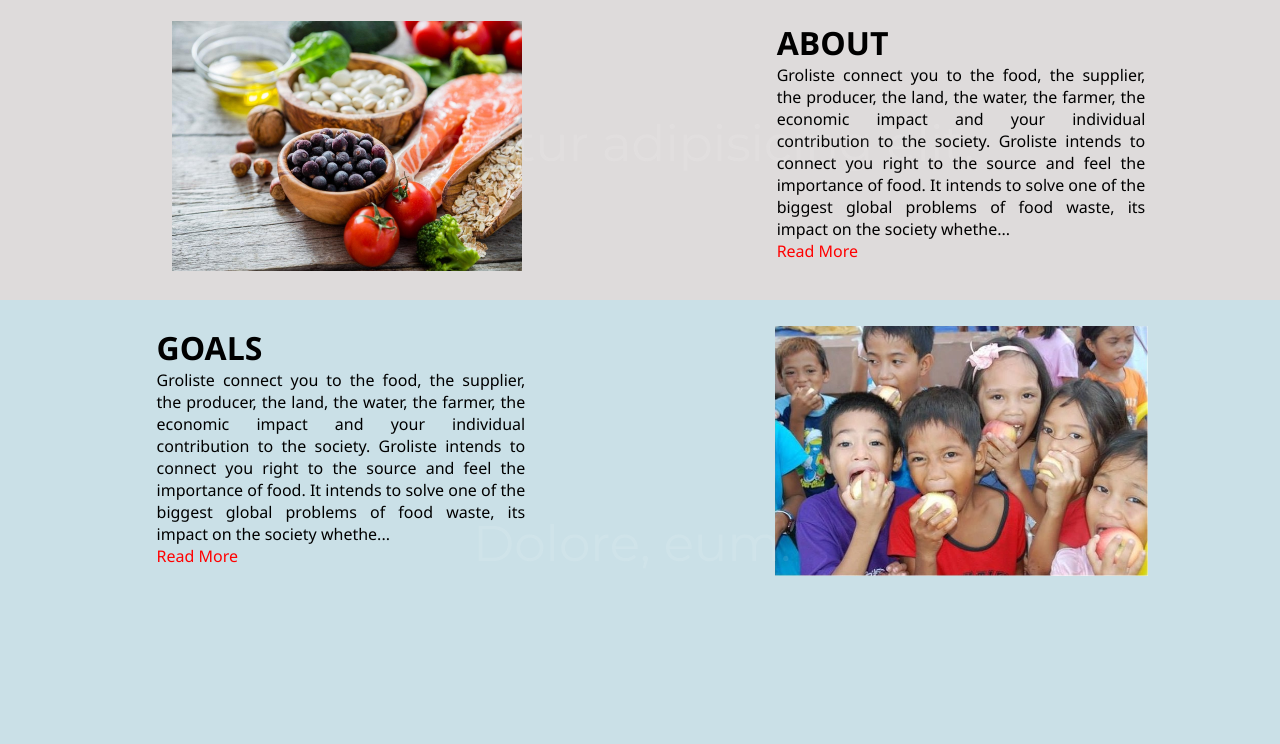
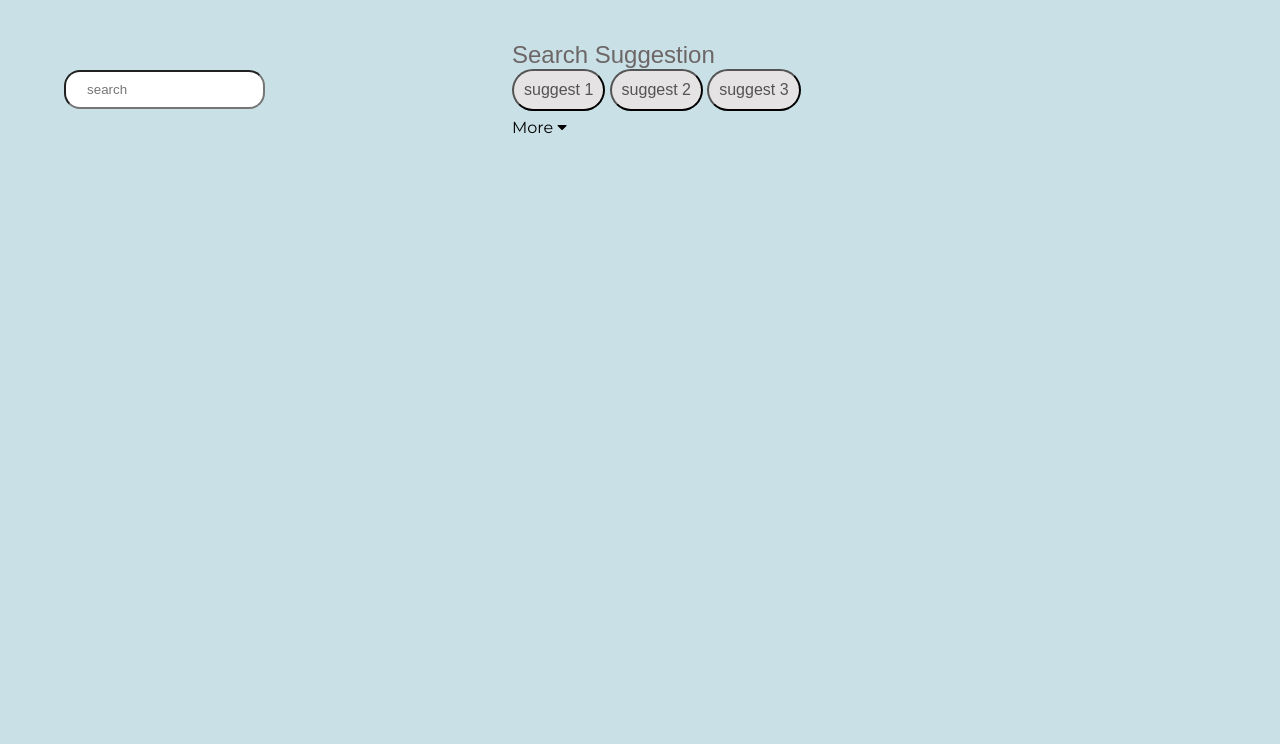
Before and after one commit to RabinPhaiju/Food-For-Needy, a PHP site: page / in a window 1280 px wide. Shown: the part 456-1200 px from the top of the page. After the commit the page ends 589 px from the top, so only its background shows below. Run offline with PHP 8.4, Linux system fonts and the light colour scheme.

Commit message:
hope u like it

```diff
--- a/css/login.css
+++ b/css/login.css
@@ -382,7 +382,7 @@
 #particles-js {
     width: 100%;
     height: 100%;
-    background-color: #72c3de;
+    background-color: #72804e;
     /* background-image: url(''); */
     background-size: cover;
     background-position: 50% 50%;
--- a/css/style.css
+++ b/css/style.css
@@ -6,234 +6,177 @@
 }
 
 body {
-    font-size: 76.5%;
-    /* font-family: sans-serif; */
     font-family: 'Montserrat', sans-serif;
-    /* font-family: -apple-system, system-ui, BlinkMacSystemFont, "Segoe UI", Roboto, "Helvetica Neue", "Fira Sans", Ubuntu, Oxygen, "Oxygen Sans", Cantarell, "Droid Sans", "Apple Color Emoji", "Segoe UI Emoji", "Segoe UI Emoji", "Segoe UI Symbol", "Lucida Grande", Helvetica, Arial, sans-serif; */
-    /* background-color: rgb(237, 237, 238); */
     background-color: #cae0e7;
 }
 
-.navbar {
-    display: flex;
-    flex-direction: row;
-    flex-wrap: wrap-reverse;
-    font-size: 1.2rem;
-    justify-content: space-around;
-    /* background-color: rgb(211, 219, 226); */
-    margin-top: 10px;
-    margin-bottom: 5px;
+/* Image slider ko css */
+#slider{
+}
+#box{
+}
+#slider #box img{
+    width: 100%;
+    height: 420px;
+    z-index: -1;
+    position: absolute;
 }
 
-.navbar1 {
+
+/* navbar ko css */
+.mainnav{
+    position: absolute;
+    /* position: sticky; */
     display: flex;
-    flex-direction: row-reverse;
-    flex-wrap: wrap-reverse;
-    font-size: 1.2rem;
+    width: 100%;
+    font-size: 1rem;
+    z-index: 1;
 }
-
-.navbar1 p {
-    font-size: 1.5rem;
-    margin-top: -2%;
+    .mainnav .navbar0{
+        flex: 2;text-align: center;padding: 1em;
+        font-family: 'Montserrat', sans-serif;
     }
-
-.navbar a {
-    text-decoration: none;
-    color: black;
-    font-family: 'Montserrat', sans-serif;
-    padding: 6px;
-}
-
-.navbar .navbar1 a:hover {
-    background-color: #4CAF50;
-    border-radius: 5%;
-    color: white;
-}
-
-.navbar>div {
-    margin: 2px;
-    margin-bottom: 1%;
-    margin-right: 1%;
-    margin-top: 4px;
-    text-align: center;
-    font-size: 0.9rem;
-}
-
-.navbar .nav3,
-.navbar .nav0 {
-    margin-top: -4px;
-    cursor: pointer;
-}
-
-.navbar .nav0:hover {
-    transform: scale(1.2);
+        .mainnav .navbar0 i:hover{
+            transform: scale(2);
             transition-duration: 0.5s;
         }
 
-@media only screen and (min-width: 577px) {
-    .navbar .nav3 {
+    .mainnav .navbar1{
+        flex: 2;display: flex;margin-right: 20%;
+        align-items: right;flex-direction: row-reverse;
+    }
+        .mainnav .navbar1> div{
+            padding:1.2em;font-family: 'Montserrat', sans-serif;
+            width: fit-content;
+        }
+        .mainnav .navbar1 p{
+            padding-top:.25em;font-size: 1.75em;
+        }
+        .navbar1 >div:hover{
+            background-color: #4CAF50;
+            border-radius: 10px;
+        }
+    .mainnav .navbar0 a,.mainnav .navbar1 >div a{
+    text-decoration: none;color: white;
+    font-size: 0.8rem;
+    white-space: nowrap;
+    /* this css is useful as it wont let word to go in next line */
+    }
+
+
+@media only screen and (max-width: 577px) {
+    .container .mainnav .navbar1 {
         display: none;
     }
 }
 
-@media only screen and (max-width: 370px) {
-    .navbar {
-        display: none;
+/* image next wa preview garna */
+.click {
+    width: 100%;
+    display: flex;
+    color:white;
+    height:420px;
+    opacity: 0.1;
+    text-align: center;
+    z-index: 0;
+}
+    .click .prew{
+        flex:1;font-size: 100px;
+        line-height: 400px;
+        color: rgb(32, 32, 32);
+    }
+
+    .click .text{flex:4;font-size: 30px;align-self: center; }
+
+    .click .next{
+        flex:1;font-size: 100px;
+        line-height: 400px;
+        color: grey;
+    }
+
+    .click .next:hover,.click .prew:hover{
+        background-color: rgb(151, 38, 38);
+        border-radius: 10px 10px 10px 10px;
+    }
+
+    @media only screen and (max-width: 550px) {
+        .click .next, .click .prew {
+            font-size: 20px;
+            height: 100px;
+            line-height: 100px;
+            margin-top: 30%;
         }
     }
 
-.container {
-    display: flex;
-    flex-direction: column;
+/* search and suggest part */
+.search-suggest{
+    display: flex;align-items: center;
+    height: 250px;
+}
+@media only screen and (max-width:577px){
+    .search-suggest{
+        align-items: center;
+        padding-top: 3rem;
+    }
+}
+    /* search part*/
+    .search-suggest .search{
+        flex: 1;padding: 0% 5% 0% 5%;
+    }
+    .search-suggest .search input[type="text"]{
+        border-radius: 1.2em;
+        padding: .75em;float: left;
+    }
+    .search-suggest .search input:active{
+        border-color: #4CAF50;
+    }
+    .search-suggest .search input[type="button"]{
+        display: none;padding: 1em;
+        background-color: #4CAF50;
+        border: none;border-radius: 5px;
+
     }
 
-.search-suggest {
-    margin-top: -10%;
-    margin-bottom: 2%;
-
-    display: flex;
-    flex-direction: row;
-    flex-wrap: nowrap;
-}
-
-.search-suggest .search {
-    margin-left: 14%;
-}
-
-.search-suggest .suggest {
-    margin-left: 20%;
-}
-
-.suggest .suggest-hide {
-    display: none;
-}
-
-.suggest a {
-    /*text-decoration:none;*/
-    margin-left: 10%;
-    cursor: pointer;
-}
-
+    /* suggest part */
     .suggest p {
         font-family: sans-serif;
         color: rgb(108, 102, 102);
-    margin-bottom: 5px;
-    margin-left: 10px;
-    font-size: 1rem;
+        font-size: 1.5rem;
     }
-
-.suggest a:hover {
-    color: red;
+    .search-suggest .suggest{
+        flex: 2;
     }
-
     .search-suggest .suggest input[type=button] {
         background-color: rgb(229, 227, 227);
         color: rgb(84, 82, 82);
         border-radius: 35px;
-    padding: 15px 12px;
+        padding: 10px;
         text-align: center;
-    text-decoration: none;
-    display: inline-block;
         font-size: 1rem;
-    margin: auto;
-    margin-bottom: 5px;
-    -webkit-transition-duration: 0.2s;
-    /* Safari */
+        -webkit-transition-duration: 0.2s;  /* Safari */
         transition-duration: 0.2s;
         cursor: pointer;
-    outline: none;
+        margin: 0% 0% 1% 0%;
     }
-
-.search-suggest .suggest input[type=button]:hover {
-    background-color: #555555;
-    color: white;
-
-}
-
-.search-suggest .search input[type=text] {
-    width: 100%;
-    padding: 10px 2px;
-    margin: 8px 0;
-    display: inline-block;
-    border: 1px solid #ccc;
-    border-radius: 4px;
-    box-sizing: border-box;
-}
-
-.search-suggest .search input[type=button] {
-    width: 100px;
-    background-color: #4CAF50;
-    color: white;
-    padding: 10px 20px;
-    margin: 2px 0;
-    border: none;
-    border-radius: 4px;
-    cursor: pointer;
+    .search-suggest .suggest .suggestAnchor1{
     display: none;
     }
-
-.search-suggest .search input[type=button]:hover {
-    background-color: #45a049;
+    .search-suggest .suggest .suggest-hide {
+        display: none;
     }
-
-.container .About {
-    display: flex;
+    .search-suggest .suggest a:hover{
+        color:white;
+        background-color: #4CAF50;
+        border-radius: 10px;
+        padding: 5px;
+        cursor: pointer;
+    }
+    .search-suggest .suggest input:active{
+        border-color: #4CAF50;
+    }
+    @media only screen and (max-width: 577px) {
+        .container .search-suggest {
             flex-wrap: wrap;
-    justify-content: space-around;
-    background-color: rgb(222, 219, 219);
-    padding: 2%;
-    font-family: 'Segoe UI', Tahoma, Geneva, Verdana, sans-serif;
-}
-
-.container .About .pic {
-    margin-left: 3%;
-}
-
-.container .About .text {
-    font-size: 1rem;
-    margin-left: 3%;
-    width: 30%;
-    text-align: justify;
-}
-
-@media only screen and (max-width: 577px) {
-    .container .About .text {
-        width: 80%;
+            flex-direction: column;
         }
     }
-
-.container .About .text a {
-    text-decoration: none;
-    color: red;
-}
-
-.container .Goals {
-    display: flex;
-    flex-wrap: wrap;
-    justify-content: space-around;
-    /* background-color: rgb(211, 219, 226); */
-    padding: 2%;
-    font-family: 'Segoe UI', Tahoma, Geneva, Verdana, sans-serif;
-}
-
-.container .Goals .pic {
-    margin-left: 3%;
-}
-
-.container .Goals .text {
-    font-size: 1rem;
-    margin-left: 2%;
-    width: 30%;
-    text-align: justify;
-}
-
-@media only screen and (max-width: 577px) {
-    .container .Goals .text {
-        width: 80%;
-    }
-}
-
-.container .Goals .text a {
-    text-decoration: none;
-    color: red;
-}
--- a/index.html
+++ b/index.html
@@ -6,27 +6,33 @@
     <meta name="viewport" content="width=device-width, initial-scale=1.0">
     <meta http-equiv="X-UA-Compatible" content="ie=edge">
     <title>Food For Needy</title>
-    <link rel="stylesheet" href="css/front.css">
     <link rel="stylesheet" href="css/style.css">
-    <link rel="stylesheet" href="css/indexgallery.css">
     <link rel="stylesheet" href="https://cdnjs.cloudflare.com/ajax/libs/font-awesome/4.7.0/css/font-awesome.min.css">
+    <!-- <script src="https://kit.fontawesome.com/1a56c74409.js" crossorigin="anonymous"></script> -->
 </head>
 
 <body>
     <div class="container">
-        <div class="navbar">
-            <div class="nav0">
+        <div id="slider">
+            <div id="box">
+                <img src="highway.png">
+            </div>
+        </div>
+
+        <div class="mainnav">
+            <div class="navbar0">
                 <a href="index.html"><i class="fa fa-home fa-2x" aria-hidden="true"></i></a>
             </div>
             <div class="navbar1">
-                <div class="nav3"><i class="fa fa-bars fa-2x" aria-hidden="true"></i></div>
-                <div class="nav4"><a href="">CONTACT US</a></div>
+                <!-- <div class="nav4"><i class="fa fa-bars fa-2x" aria-hidden="true"></i></div> -->
+                <div class="nav3"><a href="">CONTACT US</a></div>
                 <p>|</p>
                 <div class="nav2"><a href="html/login.html">JOIN US</a></div>
                 <p>|</p>
                 <div class="nav1"><a href="">DONATE</a></div>
             </div>
         </div>
+
         <div class="click">
             <div class="prew" onclick="prewImage()">
                 <i class="fa fa-chevron-left" aria-hidden="true"></i>
@@ -38,11 +44,7 @@
                 <i class="fa fa-chevron-right" aria-hidden="true"></i>
             </div>
         </div>
-        <div id="slider">
-            <div id="box">
-                <img src="highway.png">
-            </div>
-        </div>
+
         <div class="search-suggest">
             <div class="search">
                 <form>
@@ -53,47 +55,23 @@
             <div class="suggest">
                 <p>Search Suggestion</p>
                 <form>
-                    <input type="button" value="suggest1">
-                    <input type="button" value="suggest2">
-                    <input type="button" value="suggest3">
+                    <input type="button" value="suggest 1">
+                    <input type="button" value="suggest 2">
+                    <input type="button" value="suggest 3">
                     <div class="suggest-hide">
-                        <input type="button" value="suggest4">
-                        <input type="button" value="suggest5">
-                        <input type="button" value="suggest6">
-                        <input type="button" value="suggest7">
+                        <input type="button" value="suggest 4">
+                        <input type="button" value="suggest 5">
+                        <input type="button" value="suggest 6">
+                        <input type="button" value="suggest 7">
                     </div>
                 </form>
-                <a class="suggestAnchor" onclick="showSuggest()">more <i class="fa fa-caret-down" aria-hidden="true"></i></a>
+                <a class="suggestAnchor" onclick="showSuggest()">More <i class="fa fa-caret-down" aria-hidden="true"></i></a>
+                <a class="suggestAnchor1" onclick="showSuggest1()">Hide <i class="fa fa-caret-up" aria-hidden="true"></i></a>
             </div>
         </div>
-        <div class="About">
-            <div class="pic">
-                <img src="files/HealthyFood.jpg" alt="About Food" width="auto" height="250px">
-            </div>
-            <div class="text">
-                <h1>ABOUT</h1>
-                <p>Groliste connect you to the food, the supplier, the producer, the land, the water, the farmer, the economic impact and your individual contribution to the society. Groliste intends to connect you right to the source and feel the importance
-                    of food. It intends to solve one of the biggest global problems of food waste, its impact on the society whethe...
-                    <a href=""><br>Read More</a>
-                </p>
-            </div>
 
-        </div>
-        <div class="Goals">
-            <div class="text">
-                <h1>GOALS</h1>
-                <p>Groliste connect you to the food, the supplier, the producer, the land, the water, the farmer, the economic impact and your individual contribution to the society. Groliste intends to connect you right to the source and feel the importance
-                    of food. It intends to solve one of the biggest global problems of food waste, its impact on the society whethe...
-                    <a href=""><br>Read More</a>
-                </p>
-            </div>
-            <div class="pic">
-                <img src="files/Goals.jpg" alt="About Goals" width="auto" height="250px">
-            </div>
-        </div>
     </div>
     <script src="js/script.js"></script>
     <script src="js/imageslider.js"></script>
 </body>
-
 </html>
--- a/js/imageslider.js
+++ b/js/imageslider.js
@@ -1,5 +1,5 @@
 var slider_content = document.getElementById('box');
-var image = ['volcano','beach', 'highway', 'beach','volcano'];
+var image = ['volcano','beach', 'highway', 'night'];
 var i = image.length;
 function nextImage(){
     if (i<image.length) {
```
Also changed, not shown: css/front.css (deleted, +0 -69 lines), js/script.js (+7 -0 lines), highway.png (added), night.png (added), 2 other files. Lines whose indentation alone changed are shown as unchanged.
